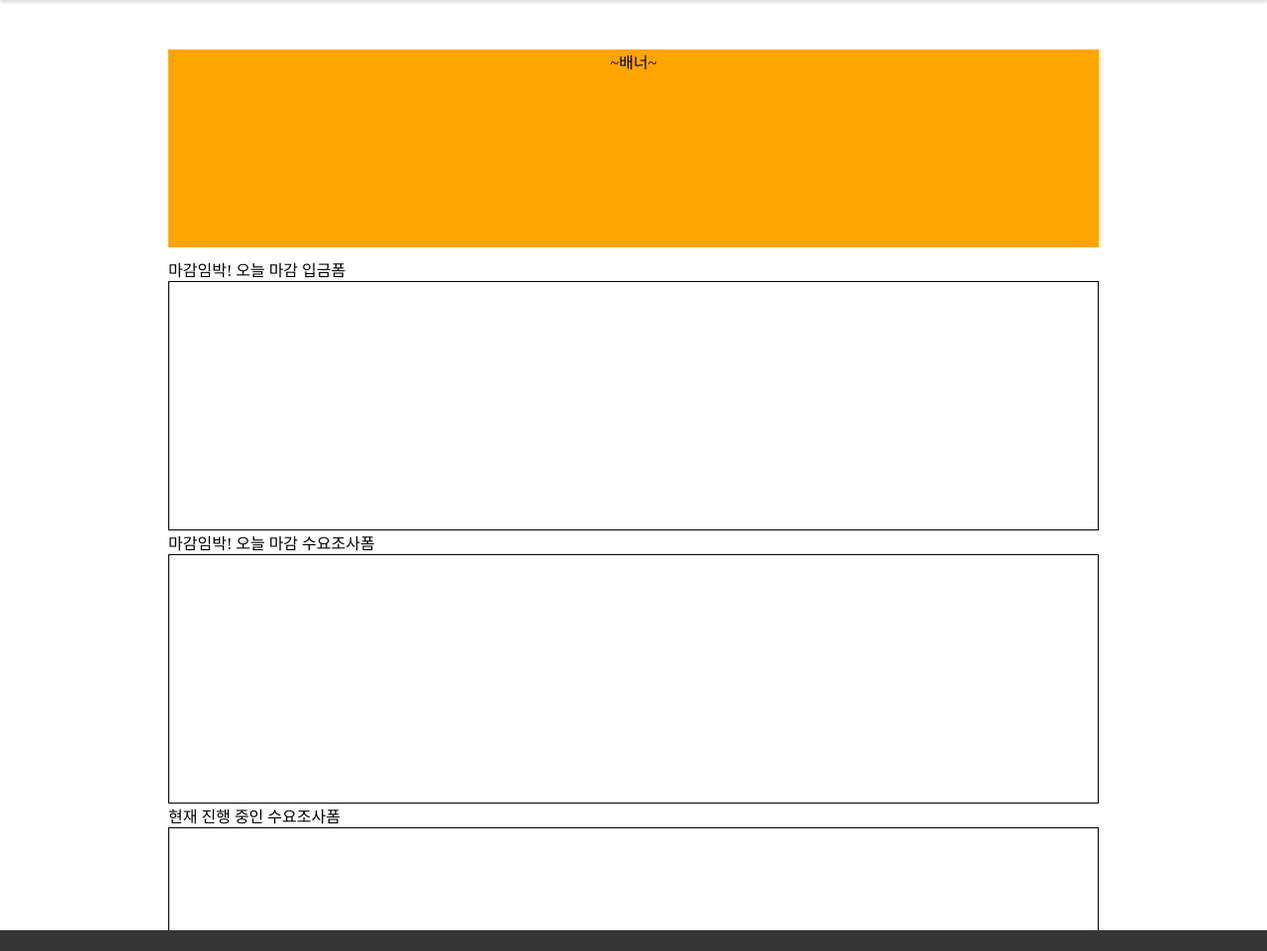
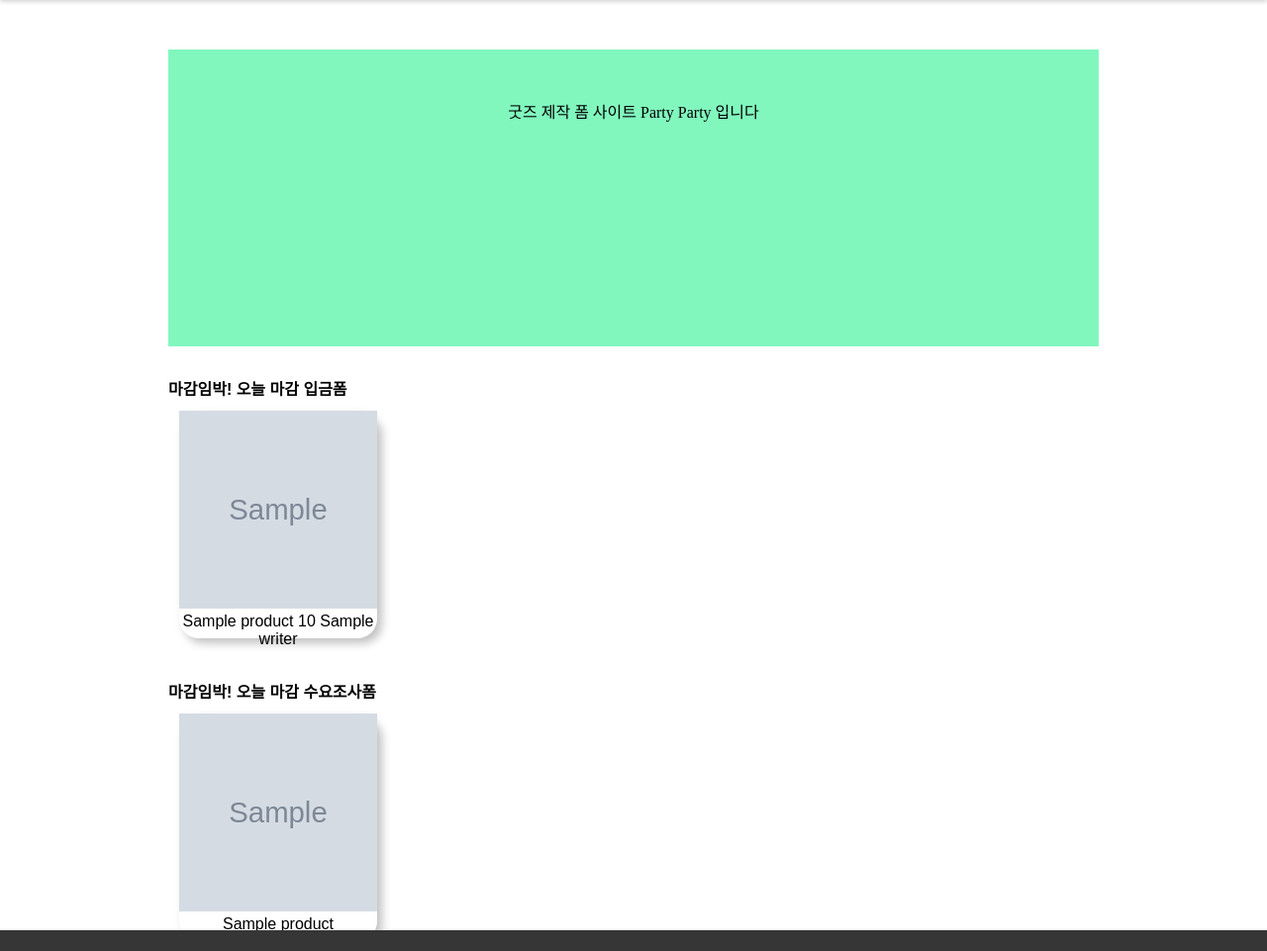
Before and after one commit to likelion-kookmin/Party-Party, a Django app: template party_party/main/templates/main.html in a window 1280 px wide. Shown: the part 60-1021 px from the top of the page at 99% size. Run offline with Django 3.2, Linux system fonts and the light colour scheme; the template is opened without the code that fills it: most values are stand-ins (such as "Sample title", 1, 10 or a date in 2020); grey boxes marked "Sample" are stand-in pictures; some web fonts are replaced.

Commit message:
main.html 마무리

```diff
--- a/party_party/goods/admin.py
+++ b/party_party/goods/admin.py
@@ -2,3 +2,4 @@ from django.contrib import admin
 from .models import *
 # Register your models here.
 admin.site.register(Goods)
+admin.site.register(SemiGoods)
--- a/party_party/goods/models.py
+++ b/party_party/goods/models.py
@@ -25,7 +25,7 @@ class Goods(models.Model) :
     item = models.CharField(max_length=80, choices=ITEM_CHOICES)  #상품 분류
     end_date=models.DateField(db_column='End Date') #마감일
     term_needs = models.DateField()
-    term_deposit = models.IntegerField()
+    term_deposit = models.DateField()
     information_needs = models.CharField(max_length=500)
     information_deposit = models.CharField(max_length=500)
     account_deposit = models.CharField(max_length= 50)
@@ -57,7 +57,7 @@ class SemiGoods(models.Model):
     information_needs = models.CharField(max_length=500)
 
     def __str__(self):
-        return self.product
+        regturn self.product
 
 
 
--- a/party_party/goods/static/goods_detail.css
+++ b/party_party/goods/static/goods_detail.css
@@ -3,7 +3,6 @@ main{
     width : 75vw;
     height : 100vh;
     margin : 0 auto;
-    padding-top : 60px;
 }
 
 main .about_goods {
--- a/party_party/main/static/main.css
+++ b/party_party/main/static/main.css
@@ -7,29 +7,43 @@ main {
 
 main section{
     margin : 10px;
+    text-align: left;
+}
+
+main section .section_title{
+    text-align: left;
+    font-weight: 600;
+    font-family: 'Nanum Barun Gothic', sans-serif;
+    margin-top : 30px;
 }
 
 main .banner{
     height : 200px;
-    background-color: orange;
+    background-color: #81F7BE;
+    text-align: center;
+    font-family: 'KoPub Dotum';
+    padding : 50px;
 }
 
 main article {
-    background-color : pink;
+    background-color : white;
+    border-radius: 20px;
+    box-shadow : 5px 5px 10px #c0c0c0;
     display : inline-block;
     margin : 10px;
-    width : 250px;
-    height : 250px;
+    width : 200px;
+    height : 230px;
+    text-align: center;
+    font-family: 'Nanum Gothic', sans-serif;
+
 }
 
-main section .section_title {
-    text-align: left;
-}
 
 main section .section_content{
     background-color: white;
-    border: 1px solid black;
+    border: 1px solid white;
     height : 250px;
+    margin-bottom : 30px;
 }
 
 article img {
--- a/party_party/main/templates/main.html
+++ b/party_party/main/templates/main.html
@@ -7,13 +7,36 @@
 
 </head>
 <main>
-    <section class = "banner">~배너~</section>
+    <section class = "banner">굿즈 제작 폼 사이트 Party Party 입니다 </section>
 
     <section>
         <div class = "section_title">마감임박! 오늘 마감 입금폼</div>
-        <div class = "section_content"></div>
+        <div class = "section_content">
+            {% if enddeposits %}
+
+            {% for enddepos in enddeposits %}
+            <article>
+                <img src = "{{enddepos.product_image.url}}" class = "product_image">
+                <a href = "{% url 'goodsdetail' enddepos.id %}">{{enddepos.product}}</a>
+                {{enddepos.price}}
+                {{enddepos.writer}}
+            </article>
+            {% endfor %}
+
+            {% else %}
+            내역이 존재하지 않습니다.
+            {% endif %}
+        </div>
         <div class = "section_title">마감임박! 오늘 마감 수요조사폼</div>
-        <div class = "section_content"></div>
+        <div class = "section_content">
+            {% for endneed in endneeds %}
+            <article>
+                <img src = "{{endneed.product_image.url}}" class = "product_image">
+                <a href = "{% url 'goodsdetail' endneed.id %}">{{endneed.product}}</a>
+
+            </article>
+            {% endfor %}
+        </div>
         <div class = "section_title">현재 진행 중인 수요조사폼</div>
         <div class = "section_content"></div>
         <div class = "section_title">현재 진행 중인 입금폼</div>
@@ -23,8 +46,6 @@
                 <img src = "{{post.product_image.url}}" class = "product_image">
                 <a href = "{% url 'goodsdetail' post.id %}">{{post.product}}</a>
 
-                {{post.price}}
-                {{post.writer}}
             </article>
             {% endfor %}
 
```
Also changed, not shown: party_party/main/views.py (+5 -2 lines), party_party/accounts/migrations/0005_alter_usermodel_item.py (added), party_party/accounts/migrations/0006_alter_usermodel_item.py (added), party_party/accounts/migrations/0007_alter_usermodel_item.py (added), party_party/goods/migrations/0005_auto_20210811_0242.py (added), party_party/goods/migrations/0006_alter_goods_item.py (added), party_party/goods/migrations/0007_alter_goods_item.py (added).
